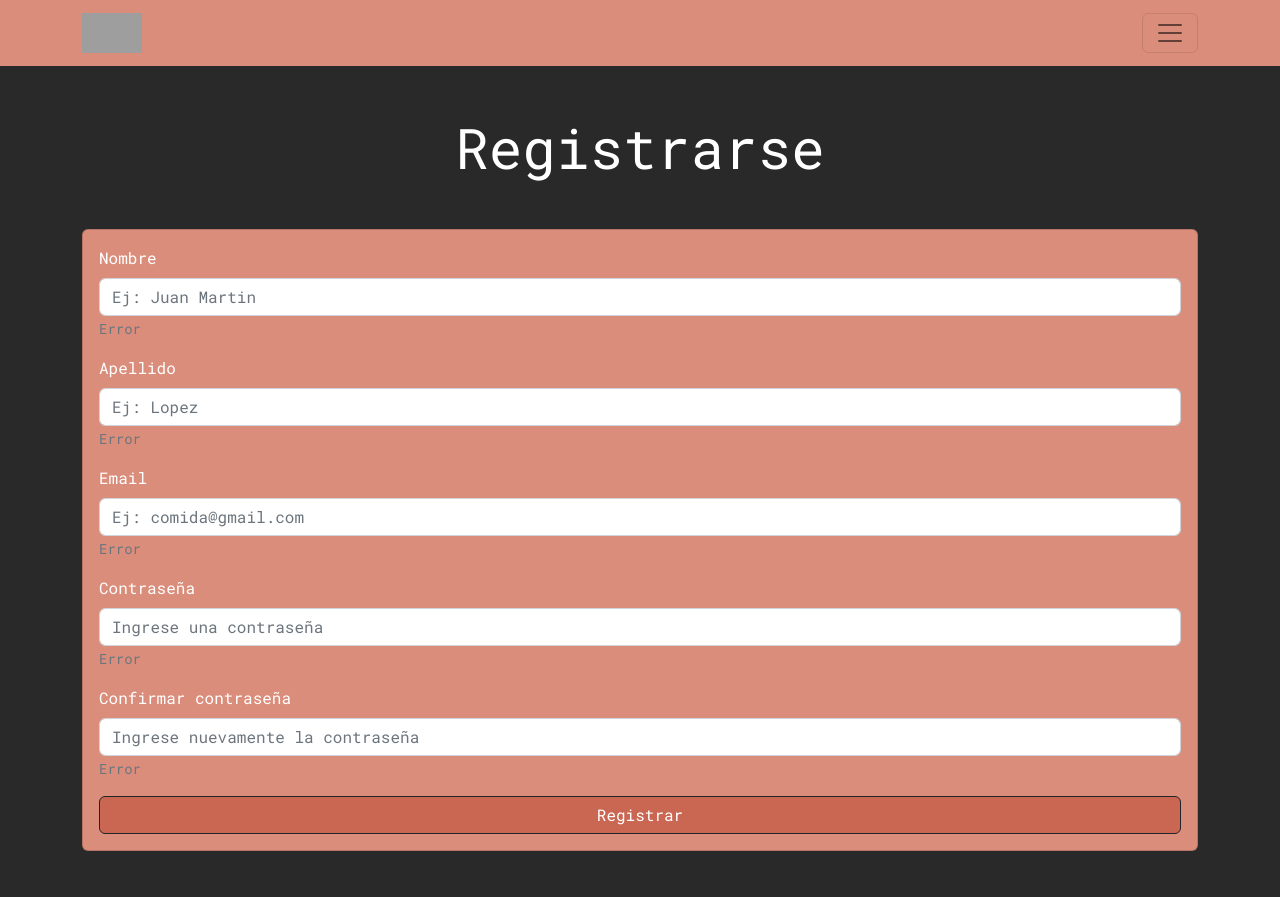
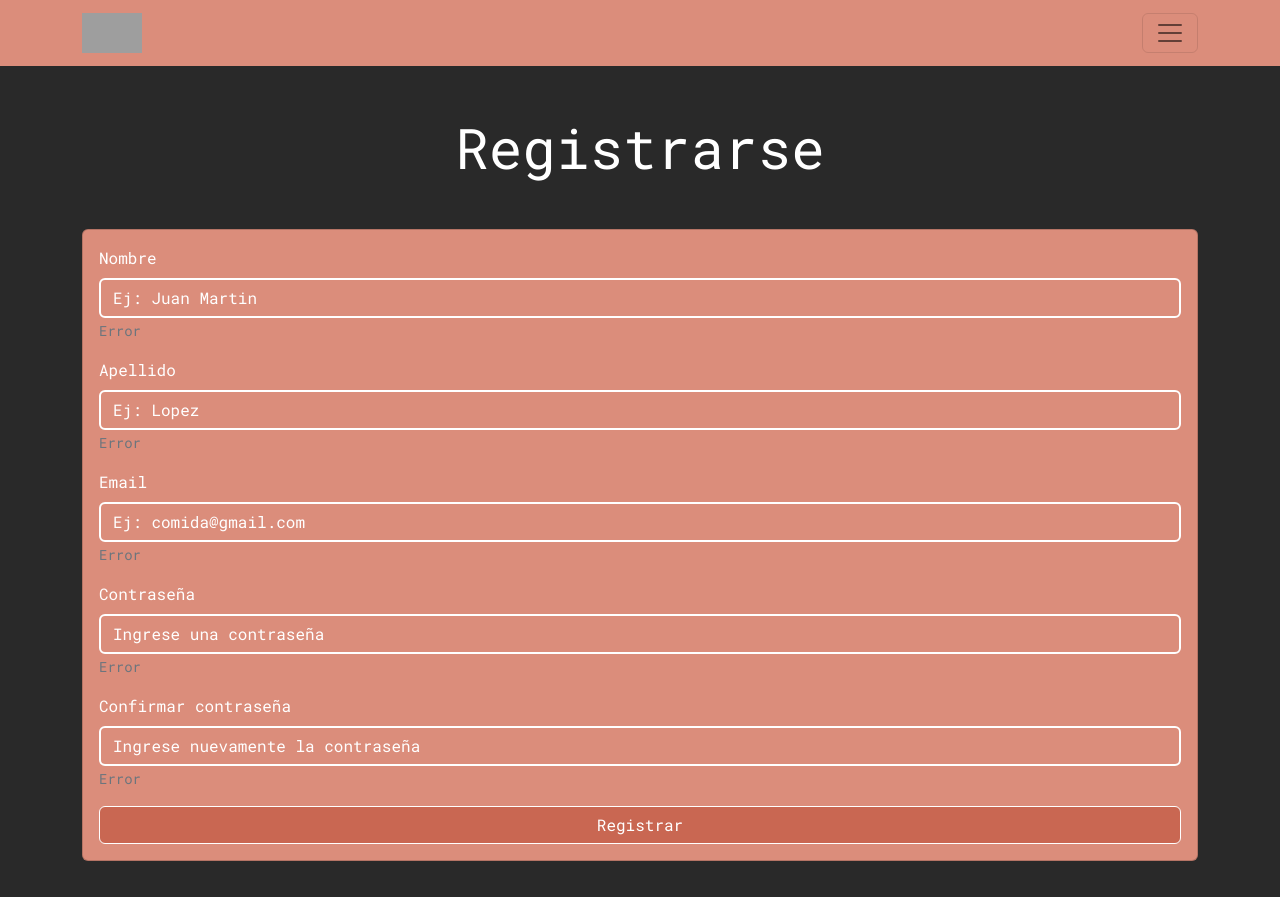
Before and after one commit to 22AGabriel/PF-Restaurante, a React (Create React App) app: page /registro in a window 1280 px wide. Shown: the top 897 px of the page. Built offline with nearby package versions, Linux system fonts and the light colour scheme; grey boxes are pictures that could not be loaded.

Commit message:
cambios en el :focus de los unput del registro

```diff
--- a/src/components/views/Admin.jsx
+++ b/src/components/views/Admin.jsx
@@ -14,7 +14,7 @@ const Admin = () => {
       <Tabs defaultActiveKey="productos" id="fill-tab" className="mt-5" fill>
         <Tab eventKey="productos" title="Productos">
           <div className="d-flex justify-content-end">
-            <Link to={"/administrar/agregar"} className="my-4 btn text-white bg-rojo2">
+            <Link to={"/administrar/agregar"} className="my-4 btn bg-rojo2">
                 Agregar
             </Link>
           </div>
--- a/src/components/views/Registro.jsx
+++ b/src/components/views/Registro.jsx
@@ -12,30 +12,30 @@ const Registro = () => {
           <Form>
             <Form.Group className="mb-3" controlId="formNombre">
               <Form.Label>Nombre</Form.Label>
-              <Form.Control type="text" placeholder="Ej: Juan Martin" />
+              <Form.Control className="bg-contacto bg-rojo3" type="text" placeholder="Ej: Juan Martin" />
               <Form.Text className="text-muted">Error</Form.Text>
             </Form.Group>
             <Form.Group className="mb-3" controlId="formApellido">
               <Form.Label>Apellido</Form.Label>
-              <Form.Control type="text" placeholder="Ej: Lopez" />
+              <Form.Control className="bg-contacto bg-rojo3" type="text" placeholder="Ej: Lopez" />
               <Form.Text>Error</Form.Text>
             </Form.Group>
             <Form.Group className="mb-3" controlId="formEmail">
               <Form.Label>Email</Form.Label>
-              <Form.Control type="email" placeholder="Ej: comida@gmail.com" />
+              <Form.Control className="bg-contacto bg-rojo3" type="email" placeholder="Ej: comida@gmail.com" />
               <Form.Text>Error</Form.Text>
             </Form.Group>
             <Form.Group className="mb-3" controlId="formPassword">
               <Form.Label>Contraseña</Form.Label>
-              <Form.Control type="password" placeholder="Ingrese una contraseña"/>
+              <Form.Control className="bg-contacto bg-rojo3" type="password" placeholder="Ingrese una contraseña"/>
               <Form.Text>Error</Form.Text>
             </Form.Group>
             <Form.Group className="mb-3" controlId="formPassword">
               <Form.Label>Confirmar contraseña</Form.Label>
-              <Form.Control type="password" placeholder="Ingrese nuevamente la contraseña"/>
+              <Form.Control className="bg-contacto bg-rojo3" type="password" placeholder="Ingrese nuevamente la contraseña"/>
               <Form.Text>Error</Form.Text>
             </Form.Group>
-              <Button className="bg-rojo2 border-dark w-100" type="submit">
+              <Button className="bg-rojo2 border-white w-100" type="submit">
                 Registrar
               </Button>
           </Form>
--- a/src/css/app.css
+++ b/src/css/app.css
@@ -55,3 +55,9 @@ body{
 .btn-active {
     background-color: #ffbf00;
 }
+
+.btn:hover{
+    background-color: white;
+    color: black;
+    border: 1px solid white;
+}
```
